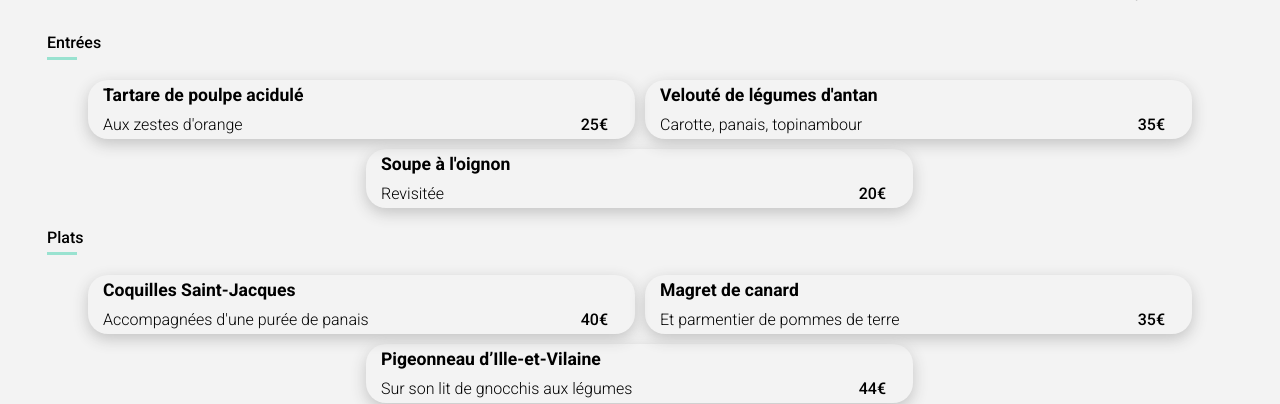
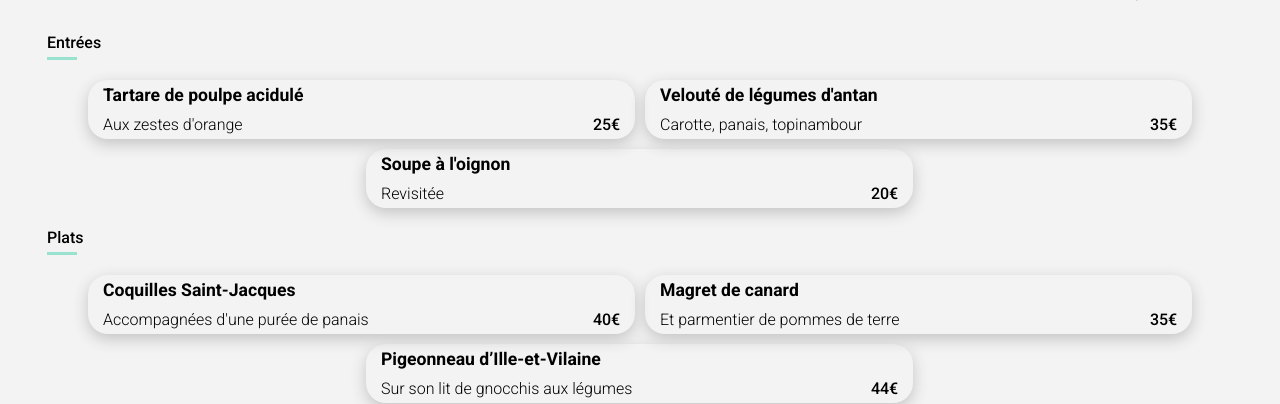
Before and after one commit to HUNGHUYNH-prestige/Damien_3_01052021, a website: page a-la-francaise.html in a window 1280 px wide. Shown: the part 415-819 px from the top of the page. Drawn offline with Linux system fonts and the light colour scheme; a web font is replaced by a local one.

Commit message:
modif taille prix

```diff
--- a/sass/pages/_menu-page.scss
+++ b/sass/pages/_menu-page.scss
@@ -238,7 +238,7 @@
         border: none;
         padding: 0px;
         margin: 0px;
-        width: 10%;
+        width: auto;
         height: auto;
         @include centre-element;
     }
```
Also changed, not shown: public/css/styles.css.
